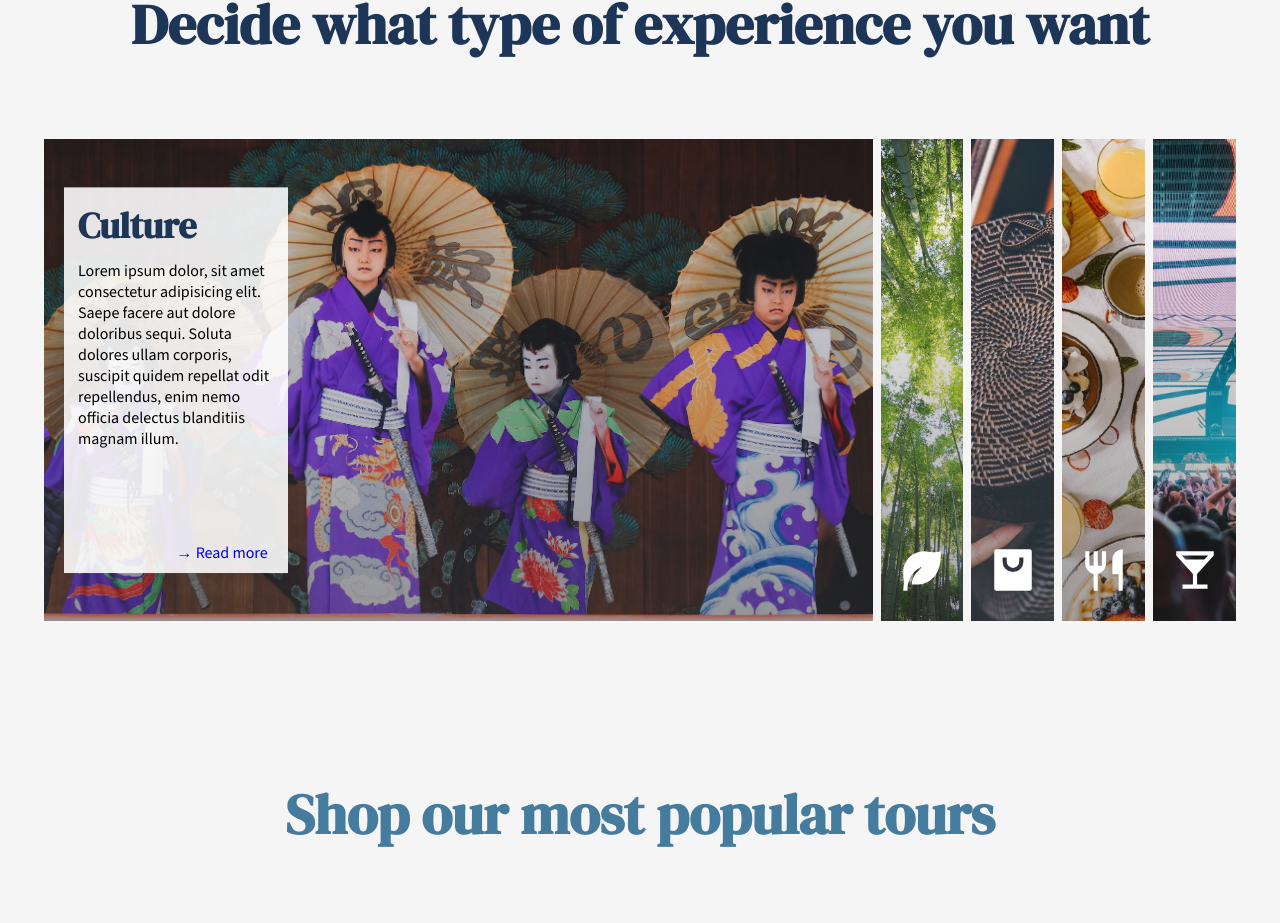
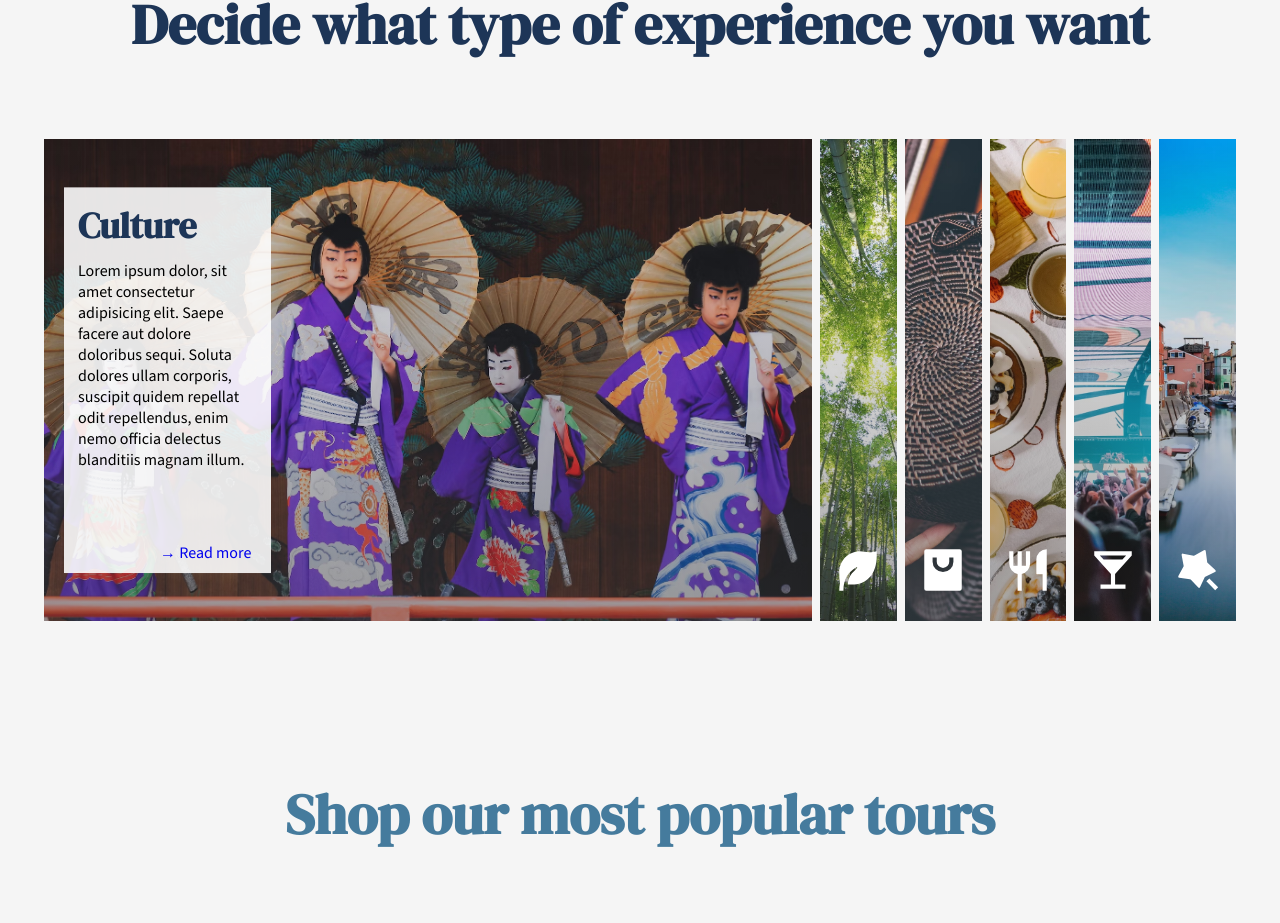
Before and after one commit to HahaKhoang/travel-agency-2, a React (Vite) app: page / in a window 1280 px wide. Shown: the part 885-1808 px from the top of the page. Built offline with nearby package versions, Linux system fonts and the light colour scheme.

Commit message:
Adds 'Everything' option to ExpandingCards

```diff
--- a/src/ui/ExpandingCards.jsx
+++ b/src/ui/ExpandingCards.jsx
@@ -4,12 +4,14 @@ import shopping from "../../public/img/shopping.jpg";
 import nature from "../../public/img/nature.jpg";
 import food from "../../public/img/food.jpg";
 import nightlife from "../../public/img/nightlife.jpg";
+import everything from "../../public/img/everything.jpg";
 import { useState } from "react";
 import ExpandingCardItem from "./ExpandingCardItem";
 import {
   RiBankFill,
   RiGobletFill,
   RiLeafFill,
+  RiMagicFill,
   RiRestaurantFill,
   RiShoppingBag2Fill,
 } from "react-icons/ri";
@@ -45,6 +47,12 @@ const tours = [
     desc: "Lorem ipsum dolor, sit amet consectetur adipisicing elit. Saepe facere aut dolore doloribus sequi. Soluta dolores ullam corporis, suscipit quidem repellat odit repellendus, enim nemo officia delectus blanditiis magnam illum.",
     icon: <RiGobletFill />,
   },
+  {
+    img: everything,
+    text: "Everything",
+    desc: "Lorem ipsum dolor, sit amet consectetur adipisicing elit. Saepe facere aut dolore doloribus sequi. Soluta dolores ullam corporis, suscipit quidem repellat odit repellendus, enim nemo officia delectus blanditiis magnam illum.",
+    icon: <RiMagicFill />,
+  },
 ];
 
 function ExpandingCards() {
```
Also changed, not shown: public/img/everything.jpg (added).
